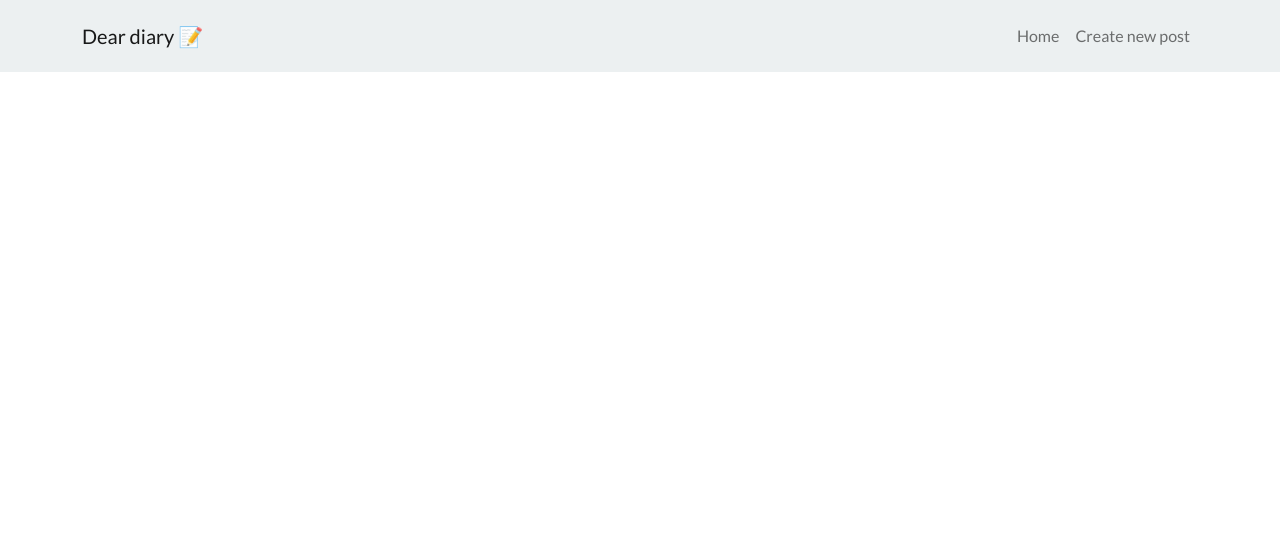
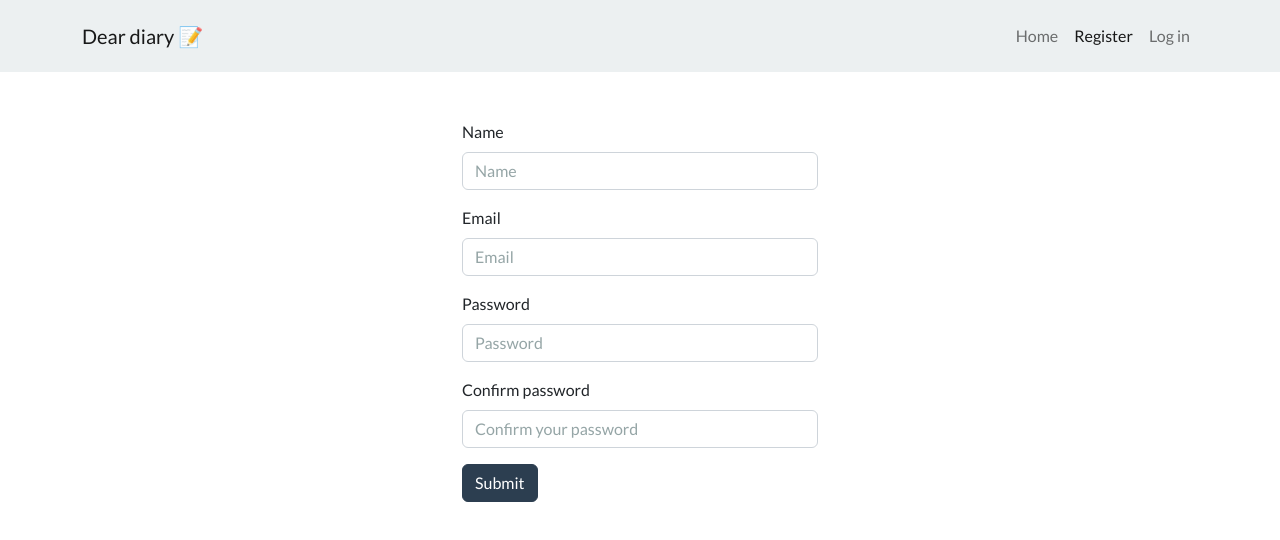
Before and after one commit to waqarakram93-tech/ecommerece-frontend, a React (Create React App) app: page /register in a window 1280 px wide. Shown: the top 540 px of the page. Built offline with nearby package versions, Linux system fonts and the light colour scheme.

Commit message:
Auth state with context API

```diff
--- a/src/App.js
+++ b/src/App.js
@@ -6,24 +6,31 @@ import Home from './components/Home';
 import SinglePost from './components/SinglePost';
 import CreatePost from './components/CreatePost';
 import EditPost from './components/EditPost';
+import Register from './components/Register';
+import LogIn from './components/LogIn';
+import NotFound from './components/NotFound';
 import './App.css';
+import AuthState from './context/AuthContext';
+import ProtectedRoute from './components/ProtectedRoute';
 
 const App = () => {
   return (
-    <main>
+    <AuthState>
       <Navigation />
       <Container>
         <Row className='mt-5 justify-content-center'>
           <Switch>
             <Route exact path='/' component={Home} />
-            <Route exact path='/new' component={CreatePost} />
+            <ProtectedRoute exact path='/new' component={CreatePost} />
             <Route exact path='/edit' component={EditPost} />
             <Route exact path='/post/:id' component={SinglePost} />
-            <Route />
+            <Route exact path='/register' component={Register} />
+            <Route exact path='/login' component={LogIn} />
+            <Route path='*' component={NotFound} />
           </Switch>
         </Row>
       </Container>
-    </main>
+    </AuthState>
   );
 };
 
--- a/src/components/CreatePost.js
+++ b/src/components/CreatePost.js
@@ -40,7 +40,9 @@ const CreatePost = () => {
       setLoading(true);
       const {
         data: { _id }
-      } = await axios.post(`${process.env.REACT_APP_BLOG_API}/posts`, data);
+      } = await axios.post(`${process.env.REACT_APP_BLOG_API}/posts`, data, {
+        headers: { Authorization: `Bearer ${localStorage.getItem('token')}` }
+      });
       setLoading(false);
       reset();
       push(`/post/${_id}`);
--- a/src/components/Home.js
+++ b/src/components/Home.js
@@ -52,7 +52,7 @@ const Home = () => {
             Read article
           </Button>
         </Card.Body>
-        <Card.Footer>Author: {post.author}</Card.Footer>
+        <Card.Footer>Author: {post.author.name}</Card.Footer>
       </Card>
     </Col>
   ));
--- /dev/null
+++ b/src/components/LogIn.js
@@ -0,0 +1,62 @@
+import { useContext } from 'react';
+import { useForm } from 'react-hook-form';
+import { Redirect } from 'react-router-dom';
+import Row from 'react-bootstrap/Row';
+import Col from 'react-bootstrap/Col';
+import Form from 'react-bootstrap/Form';
+import Button from 'react-bootstrap/Button';
+import Alert from 'react-bootstrap/Alert';
+import Spinner from 'react-bootstrap/Spinner';
+import { AuthContext } from '../context/AuthContext';
+
+const LogIn = () => {
+  const { loading, isAuthenticated, error, signIn } = useContext(AuthContext);
+  const defaultValues = {
+    email: '',
+    password: ''
+  };
+  const {
+    register,
+    handleSubmit,
+    formState: { errors }
+  } = useForm({ defaultValues });
+
+  const onSubmit = async data => await signIn(data);
+
+  if (isAuthenticated) return <Redirect to='/' />;
+  if (loading) return <Spinner animation='border' variant='primary' />;
+  return (
+    <Col md={4}>
+      <Row>
+        <Form onSubmit={handleSubmit(onSubmit)}>
+          <Row>{error && <Alert variant='danger'>{error}</Alert>}</Row>
+          <Row>
+            <Form.Group className='mb-3' controlId='email'>
+              <Form.Label>Email</Form.Label>
+              <Form.Control
+                type='email'
+                placeholder='Email'
+                {...register('email', { required: 'Email is required' })}
+              />
+              {errors.email && <Alert variant='danger'>{errors.email.message}</Alert>}
+            </Form.Group>
+            <Form.Group className='mb-3' controlId='password'>
+              <Form.Label>Password</Form.Label>
+              <Form.Control
+                type='password'
+                placeholder='Password'
+                {...register('password', { required: 'Password is required' })}
+              />
+              {errors.password && <Alert variant='danger'>{errors.password.message}</Alert>}
+            </Form.Group>
+          </Row>
+          <Button variant='primary' type='submit'>
+            Submit
+          </Button>
+        </Form>
+      </Row>
+    </Col>
+  );
+};
+
+export default LogIn;
--- a/src/components/Navigation.js
+++ b/src/components/Navigation.js
@@ -1,9 +1,13 @@
+import { useContext } from 'react';
 import { Link, NavLink } from 'react-router-dom';
 import Navbar from 'react-bootstrap/Navbar';
 import Nav from 'react-bootstrap/Nav';
 import Container from 'react-bootstrap/Container';
+import { AuthContext } from '../context/AuthContext';
 
 const Navigation = () => {
+  const { isAuthenticated, signOut } = useContext(AuthContext);
+
   return (
     <Navbar bg='light' expand='lg'>
       <Container>
@@ -16,9 +20,23 @@ const Navigation = () => {
             <Nav.Link as={NavLink} to='/' exact>
               Home
             </Nav.Link>
-            <Nav.Link as={NavLink} to='/new'>
-              Create new post
-            </Nav.Link>
+            {isAuthenticated ? (
+              <>
+                <Nav.Link as={NavLink} to='/new'>
+                  Create new post
+                </Nav.Link>
+                <Nav.Link onClick={signOut}>Log out</Nav.Link>
+              </>
+            ) : (
+              <>
+                <Nav.Link as={NavLink} to='/register' exact>
+                  Register
+                </Nav.Link>
+                <Nav.Link as={NavLink} to='/login' exact>
+                  Log in
+                </Nav.Link>
+              </>
+            )}
           </Nav>
         </Navbar.Collapse>
       </Container>
--- /dev/null
+++ b/src/components/NotFound.js
@@ -0,0 +1,25 @@
+import { useEffect } from 'react';
+import { useHistory } from 'react-router-dom';
+import Row from 'react-bootstrap/Row';
+import Col from 'react-bootstrap/Col';
+
+const NotFound = () => {
+  const history = useHistory();
+  useEffect(() => {
+    setTimeout(() => history.push('/'), 3000);
+  }, [history]);
+
+  return (
+    <Col md={4}>
+      <Row className='flex-column align-items-center'>
+        <div>You'll be redirected to the start page in 3 seconds</div>
+        <img
+          src='https://camo.githubusercontent.com/2515d63ed9f010c45188fb16aa813f67c886fcb713f8395964abcbd22bd791ef/68747470733a2f2f6d656469612e67697068792e636f6d2f6d656469612f41394563427a64367438445a652f67697068792e676966'
+          alt='Are you lost?'
+        />
+      </Row>
+    </Col>
+  );
+};
+
+export default NotFound;
--- /dev/null
+++ b/src/components/ProtectedRoute.js
@@ -0,0 +1,10 @@
+import { useContext } from 'react';
+import { Redirect, Route } from 'react-router-dom';
+import { AuthContext } from '../context/AuthContext';
+
+const ProtectedRoute = ({ component: Component, ...rest }) => {
+  const { isAuthenticated } = useContext(AuthContext);
+  return isAuthenticated ? <Route {...rest} render={() => <Component />} /> : <Redirect to='/' />;
+};
+
+export default ProtectedRoute;
--- /dev/null
+++ b/src/components/Register.js
@@ -0,0 +1,86 @@
+import { useContext } from 'react';
+import { useForm } from 'react-hook-form';
+import { Redirect } from 'react-router-dom';
+import Row from 'react-bootstrap/Row';
+import Col from 'react-bootstrap/Col';
+import Form from 'react-bootstrap/Form';
+import Button from 'react-bootstrap/Button';
+import Alert from 'react-bootstrap/Alert';
+import Spinner from 'react-bootstrap/Spinner';
+import { AuthContext } from '../context/AuthContext';
+
+const Register = () => {
+  const { loading, isAuthenticated, error, signUp } = useContext(AuthContext);
+  const defaultValues = {
+    name: '',
+    email: '',
+    password: '',
+    passwordConfirm: ''
+  };
+  const {
+    register,
+    handleSubmit,
+    formState: { errors }
+  } = useForm({ defaultValues });
+
+  const onSubmit = async data => await signUp(data);
+
+  if (isAuthenticated) return <Redirect to='/' />;
+  if (loading) return <Spinner animation='border' variant='primary' />;
+  return (
+    <Col md={4}>
+      <Row>
+        <Form onSubmit={handleSubmit(onSubmit)}>
+          <Row>{error && <Alert variant='danger'>{error}</Alert>}</Row>
+          <Row>
+            <Form.Group className='mb-3' controlId='name'>
+              <Form.Label>Name</Form.Label>
+              <Form.Control
+                type='text'
+                placeholder='Name'
+                {...register('name', { required: 'Name is required' })}
+              />
+              {errors.name && <Alert variant='danger'>{errors.name.message}</Alert>}
+            </Form.Group>
+            <Form.Group className='mb-3' controlId='email'>
+              <Form.Label>Email</Form.Label>
+              <Form.Control
+                type='email'
+                placeholder='Email'
+                {...register('email', { required: 'Email is required' })}
+              />
+              {errors.email && <Alert variant='danger'>{errors.email.message}</Alert>}
+            </Form.Group>
+            <Form.Group className='mb-3' controlId='password'>
+              <Form.Label>Password</Form.Label>
+              <Form.Control
+                type='password'
+                placeholder='Password'
+                {...register('password', { required: 'Password is required' })}
+              />
+              {errors.password && <Alert variant='danger'>{errors.password.message}</Alert>}
+            </Form.Group>
+            <Form.Group className='mb-3' controlId='passwordConfirm'>
+              <Form.Label>Confirm password</Form.Label>
+              <Form.Control
+                type='password'
+                placeholder='Confirm your password'
+                {...register('passwordConfirm', {
+                  required: 'Confirming your password is required'
+                })}
+              />
+              {errors.passwordConfirm && (
+                <Alert variant='danger'>{errors.passwordConfirm.message}</Alert>
+              )}
+            </Form.Group>
+          </Row>
+          <Button variant='primary' type='submit'>
+            Submit
+          </Button>
+        </Form>
+      </Row>
+    </Col>
+  );
+};
+
+export default Register;
--- /dev/null
+++ b/src/context/AuthContext.js
@@ -0,0 +1,72 @@
+import { useState, useEffect, createContext } from 'react';
+import axios from 'axios';
+
+export const AuthContext = createContext();
+
+const AuthState = ({ children }) => {
+  const authToken = localStorage.getItem('token');
+  const [loading, setLoading] = useState(false);
+  const [error, setError] = useState(null);
+  const [isAuthenticated, setIsAuthenticated] = useState(false);
+  useEffect(() => authToken && setIsAuthenticated(true), [authToken]);
+
+  const signUp = async data => {
+    if (data.password !== data.passwordConfirm) {
+      setError('Passwords do not match');
+      setTimeout(() => setError(null), 3000);
+      return;
+    }
+    try {
+      setLoading(true);
+      const {
+        data: { token }
+      } = await axios.post(`${process.env.REACT_APP_BLOG_API}/auth/signup`, data);
+      localStorage.setItem('token', token);
+      setIsAuthenticated(true);
+    } catch (error) {
+      if (error.response) {
+        setError(error.response.data.error);
+        setTimeout(() => setError(null), 3000);
+        setLoading(false);
+      } else {
+        setError(error.message);
+        setTimeout(() => setError(null), 3000);
+        setLoading(false);
+      }
+    }
+  };
+
+  const signIn = async data => {
+    try {
+      setLoading(true);
+      const {
+        data: { token }
+      } = await axios.post(`${process.env.REACT_APP_BLOG_API}/auth/signin`, data);
+      localStorage.setItem('token', token);
+      setIsAuthenticated(true);
+    } catch (error) {
+      if (error.response) {
+        setError(error.response.data.error);
+        setTimeout(() => setError(null), 3000);
+        setLoading(false);
+      } else {
+        setError(error.message);
+        setTimeout(() => setError(null), 3000);
+        setLoading(false);
+      }
+    }
+  };
+
+  const signOut = () => {
+    localStorage.removeItem('token');
+    setIsAuthenticated(false);
+  };
+
+  return (
+    <AuthContext.Provider value={{ loading, isAuthenticated, error, signUp, signIn, signOut }}>
+      {children}
+    </AuthContext.Provider>
+  );
+};
+
+export default AuthState;
```
